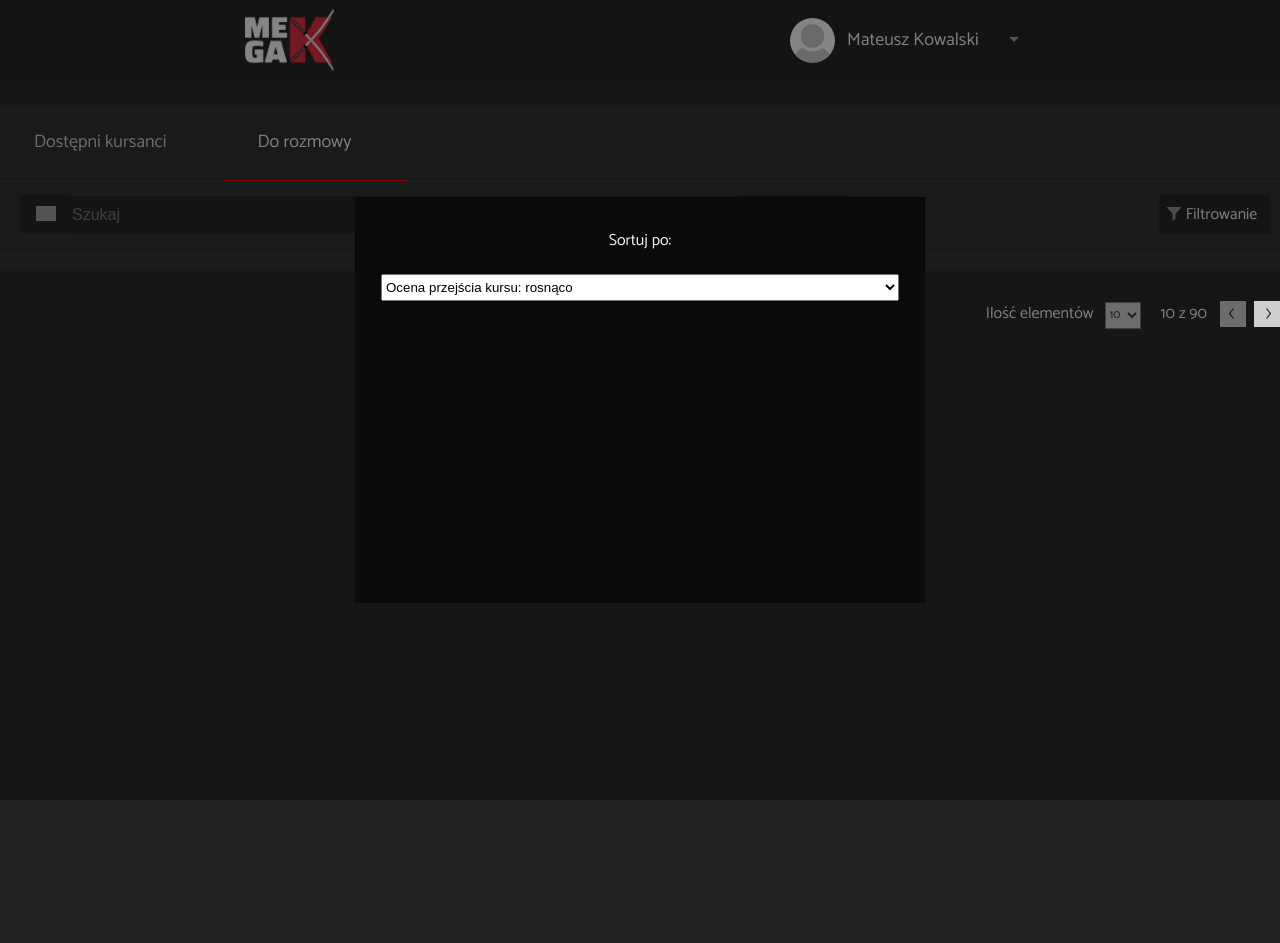
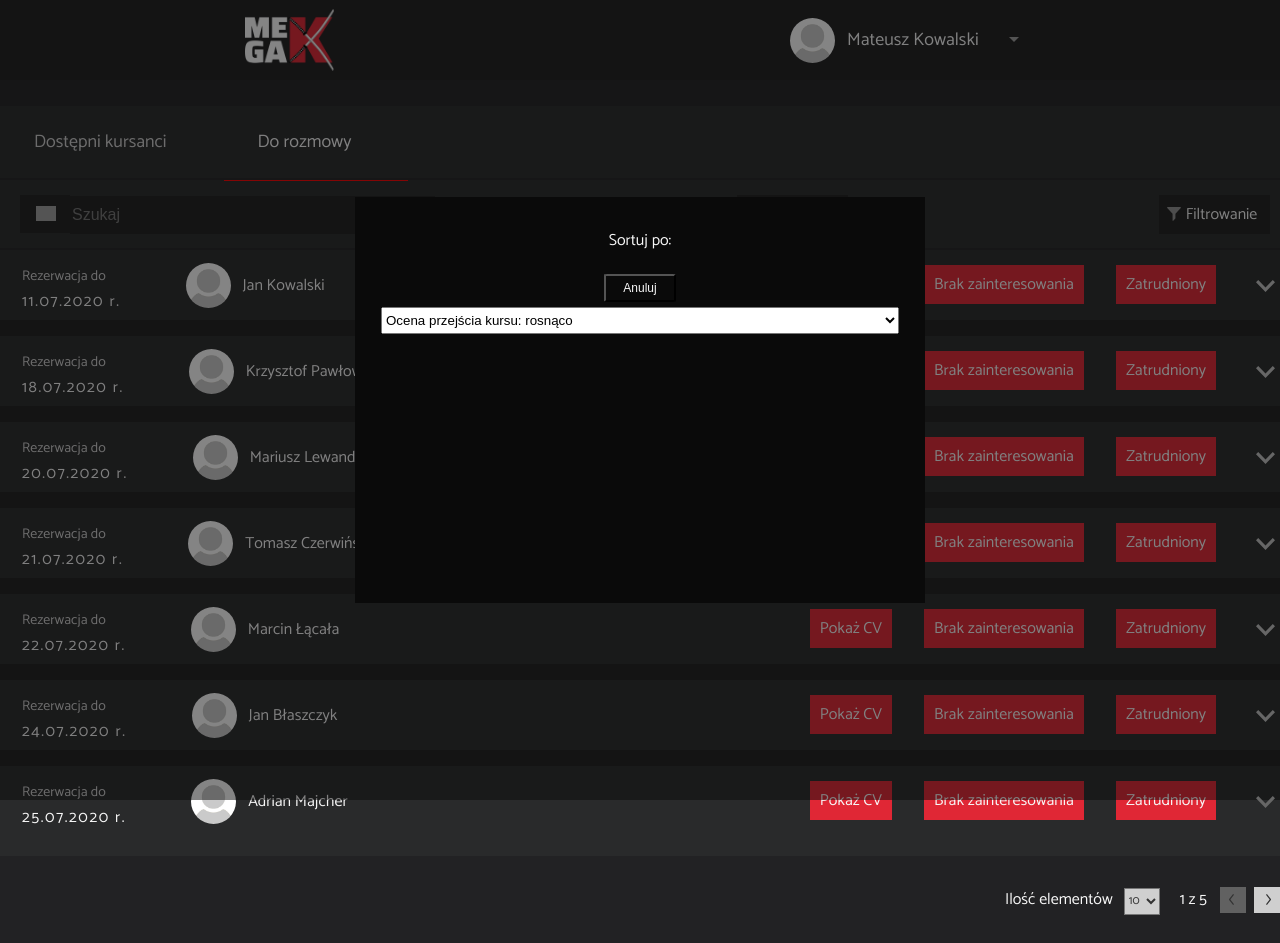
Before and after one commit to tomczer2t/head_hunter_front, a React (Create React App) app: page /hr/interview-students in a window 1280 px wide. Both pictures are taken after a click on the button "Sortowanie". Before the commit the page ends 880 px from the top, so only its background shows below. Built offline with nearby package versions, Linux system fonts and the light colour scheme; grey boxes are pictures that could not be loaded.

Commit message:
add sort cacnelBtn and pagination css fix

```diff
--- a/src/components/HrAllStudents/HrAllStudents.tsx
+++ b/src/components/HrAllStudents/HrAllStudents.tsx
@@ -27,10 +27,10 @@ export const HrAllStudents = () => {
   }, [dataToAxiosForListOfStudents, fetchDataStudents]);
 
   // @Todo podpiąć odpowiedź z BE do FE oraz pozmieniać typy podmienić (poniżej odkomentować i zakomentować)
+  // const studentDetailsListOfStudentsForBooking: StudentDetails[] =
+  //   allStudentsData;
   const studentDetailsListOfStudentsForBooking: StudentDetails[] =
-    allStudentsData;
-  // const studentDetailsListOfStudentsForBooking: StudentDetails[] =
-  //   dummyHrAllStudentsResponse;
+    dummyHrAllStudentsResponse;
 
   return (
     <>
--- a/src/components/HrInterviewStudents/HrInterviewStudents.tsx
+++ b/src/components/HrInterviewStudents/HrInterviewStudents.tsx
@@ -31,10 +31,10 @@ export const HrInterviewStudents = () => {
     })();
   }, [dataToAxiosForListOfStudentsIn, fetchDataStudentsInterview]);
   // //@Todo podpiąć odpowiedź z BE do FE oraz pozmieniać typy podmienić (poniżej odkomentować i zakomentować)
+  // const studentDetailsAndReservationDateListForBooking: StudentDetailsAndReservationDate[] =
+  //   allStudentsResDataIn;
   const studentDetailsAndReservationDateListForBooking: StudentDetailsAndReservationDate[] =
-    allStudentsResDataIn;
-  // const studentDetailsAndReservationDateListForBooking: StudentDetailsAndReservationDate[] =
-  //   dummyHrAllStudentsInterviewResponse;
+    dummyHrAllStudentsInterviewResponse;
 
   return (
     <>
--- a/src/components/PaginationBar/PaginationBar.css
+++ b/src/components/PaginationBar/PaginationBar.css
@@ -44,11 +44,15 @@
   border: none;
 }
 
+.pagination__btn--back--disable {
+  cursor: not-allowed;
+  background-color: #616161;
+}
+
 .pagination__btn--back img {
   display: flex;
   height: 11px;
   margin: 0 0 0 3px;
-
 }
 
 .pagination__btn--forward {
@@ -61,6 +65,11 @@
   cursor: pointer;
 }
 
+.pagination__btn--forward--disable {
+  cursor: not-allowed;
+  background-color: #616161;
+}
+
 .pagination__btn--forward img {
   display: flex;
   height: 11px;
--- a/src/components/PaginationBar/PaginationBar.tsx
+++ b/src/components/PaginationBar/PaginationBar.tsx
@@ -22,6 +22,8 @@ export const PaginationBar = ({
     newPagi.numStudentsCountPerPage = Number(value);
     setDataToAxiosForListOfStudents(newPagi);
   }
+  const { numStudentsCountPerPage, numActualPage, numAllUsers } =
+    dataToAxiosForListOfStudents;
   return (
     <>
       <div className="pagination">
@@ -29,18 +31,29 @@ export const PaginationBar = ({
         <div className="pagination__select">
           <select
             onChange={(event) => handleSelect(event.target.value)}
-            defaultValue="10"
+            defaultValue={
+              numStudentsCountPerPage ? numStudentsCountPerPage : '10'
+            }
           >
             <option value="10">10</option>
             <option value="20">20</option>
             <option value="40">40</option>
           </select>
         </div>
-        <div className="pagination__details">10 z 90</div>
-        <button className="pagination__btn--back">
+        <div className="pagination__details">
+          {numActualPage} z {Math.ceil(numAllUsers / numStudentsCountPerPage)}
+        </div>
+        <button
+          disabled={true}
+          className={
+            numActualPage < 2
+              ? 'pagination__btn--back pagination__btn--back--disable'
+              : 'pagination__btn--back'
+          }
+        >
           <img src={ArrowBack} alt="poprzednia strona" />
         </button>
-        <button className="pagination__btn--forward">
+        <button className={Math.ceil(numAllUsers / numStudentsCountPerPage) <= numActualPage ? "pagination__btn--forward pagination__btn--forward--disable" :"pagination__btn--forward"}>
           <img src={ArrowBack} alt="następna strona" />
         </button>
       </div>
--- a/src/components/SearchFilterBar/Sort/Sort.css
+++ b/src/components/SearchFilterBar/Sort/Sort.css
@@ -30,6 +30,25 @@
     justify-content: center;
 }
 
+.sort__cancel {
+    width: 72px;
+    height: 28px;
+    background-color: var(--filter-module-background-color);
+    color: var(--filter-module-text-color);
+    font-size: 12px;
+    margin: 5px auto;
+    display: flex;
+    justify-content: center;
+    align-items: center;
+    border-radius: 5%;
+    cursor: pointer;
+    transition: 0.2s;
+}
+
+.sort__cancel:hover {
+    background-color: var(--filter-module-show-results-button-color);
+    color: var(--filter-module-text-color);
+}
 .sort__select {
     display: flex;
     justify-content: center;
--- a/src/components/SearchFilterBar/Sort/Sort.tsx
+++ b/src/components/SearchFilterBar/Sort/Sort.tsx
@@ -29,6 +29,9 @@ export const Sort = ({
       <div className="sort-popup__back-wrapper"></div>
       <div className="sort-popup__wrapper">
         <div className="sort-popup__title">Sortuj po:</div>
+        <button className="sort__cancel" onClick={() => setActiveSort(false)}>
+          Anuluj
+        </button>
         <div className="sort__select">
           <select
             onChange={(event) => {
--- a/src/types/hr/hr.ts
+++ b/src/types/hr/hr.ts
@@ -43,6 +43,7 @@ export interface StudentDetailsAndReservationDate extends StudentDetails {
 export interface HrAllStudentsRequest extends FiltState {
   numActualPage: number;
   numStudentsCountPerPage: number;
+  numAllUsers: number;
   search: string;
   sortedBy: Sorted;
 }
@@ -77,6 +78,7 @@ export enum ExpectedTypeWork {
 export const defaultRequestForStudents: HrAllStudentsRequest = {
   numActualPage: 1,
   numStudentsCountPerPage: 10,
+  numAllUsers: 45,
   search: '',
   filterCourseCompletion: null,
   filterCourseEngagement: null,
```
